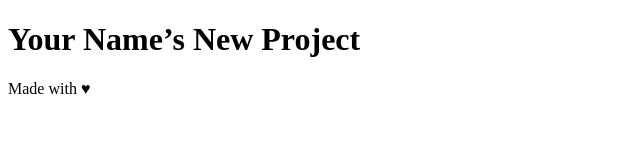
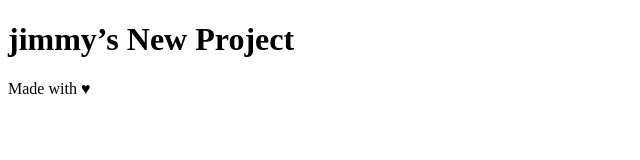
Before and after one commit to jimimendapara/mynewproject, a plain HTML site: page index.html in a window 1280 px wide. Shown: the whole page, without its empty margins (0-640 px from the left). Drawn offline with Linux system fonts and the light colour scheme.

Commit message:
add my name in html

```diff
--- a/index.html
+++ b/index.html
@@ -10,7 +10,7 @@
 <body>
 
    <header>
-       <h1>Your Name’s New Project</h1>
+       <h1>jimmy’s New Project</h1>
    </header>
 
    <div class="container">
```
